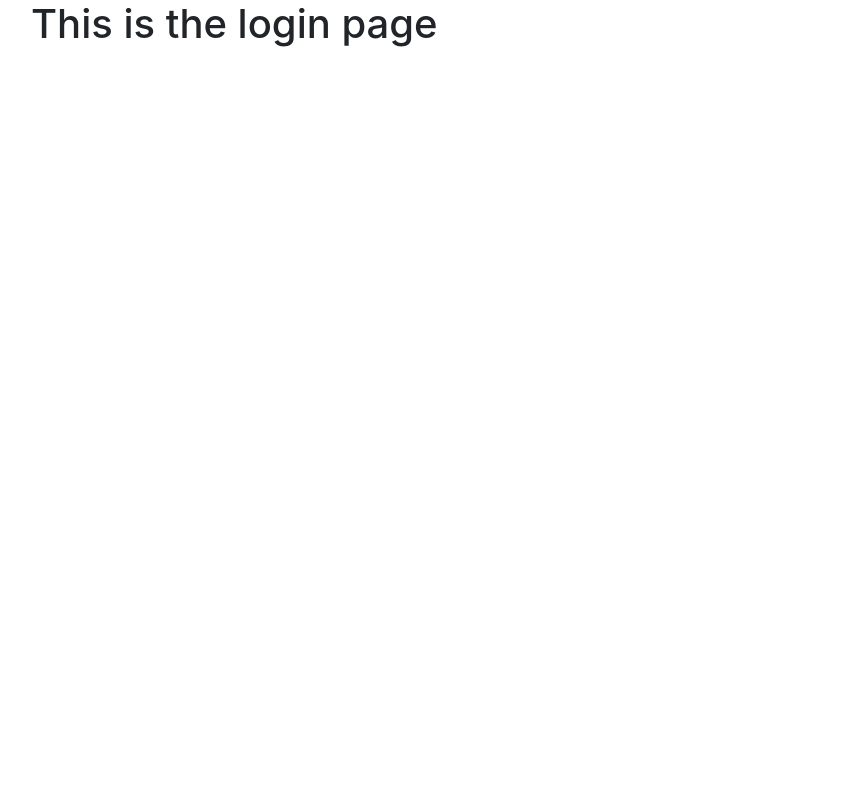
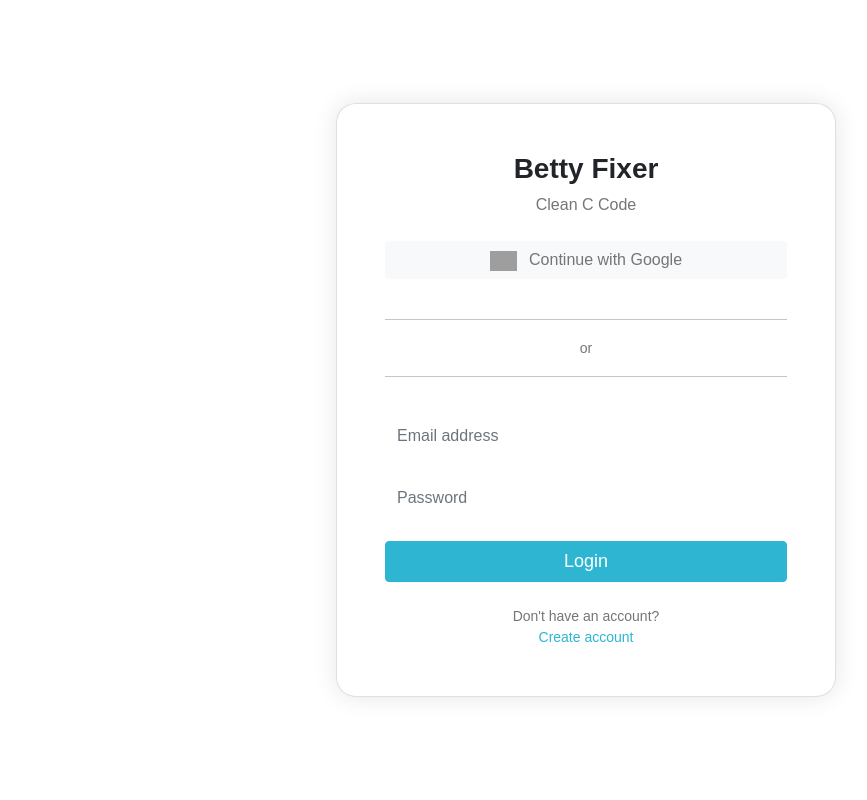
Before and after one commit to m-aishah/Betty-Fixer-v2.0, a Flask app: page /login in a window 1280 px wide. Shown: the whole page, without its empty margins (54-921 px from the left). Run offline with Flask 3, Linux system fonts and the light colour scheme; some libraries are stand-ins or nearby versions; grey boxes are pictures that could not be loaded.

Commit message:
Initial design of Login page.

```diff
--- a/website/templates/login.html
+++ b/website/templates/login.html
@@ -1,3 +1,112 @@
 {% extends "base.html" %} {% block content %}
-<h1>This is the login page</h1>
+<!--Set up background, align content to center.-->
+<div
+  class="bg-image"
+  style="
+    height: 100vh;
+    display: flex;
+    align-items: center;
+    justify-content: center;
+  "
+>
+  <!--Set up login card.-->
+  <div
+    class="card p-5"
+    style="
+      max-width: 500px;
+      width: 90%;
+      font-family: Arial, sans-serif;
+      background-color: rgba(255, 255, 255, 0.9);
+      border-radius: 20px;
+      box-shadow: 0 0 25px rgba(0, 0, 0, 0.1);
+      margin: 25px;
+    "
+  >
+    <!--Heading-->
+    <h2
+      class="text-center mb-2"
+      style="font-size: 28px; font-weight: bold; margin-bottom: 15px"
+    >
+      Betty Fixer
+    </h2>
+    <!--Tag phrase-->
+    <p class="text-center mb-4" style="color: #757575; font-size: 16px">
+      Clean C Code
+    </p>
+    <!--Continue with google button.-->
+    <div class="text-center mb-4">
+      <button
+        type="button"
+        class="btn btn-light"
+        style="font-family: Arial, sans-serif; color: #757575; width: 100%"
+      >
+        <img
+          src="https://upload.wikimedia.org/wikipedia/commons/5/53/Google_%22G%22_Logo.svg"
+          alt="Google Logo"
+          height="20"
+          class="mr-2"
+        />
+        Continue with Google
+      </button>
+    </div>
+    <!--'or' divider with horizontal lines above and below.-->
+    <div class="text-center mb-4">
+      <hr style="border-top: 1px solid #c5c5c5; flex-grow: 1" />
+      <span style="color: #757575; font-size: 14px; padding: 0 10px">or</span>
+      <hr style="border-top: 1px solid #c5c5c5; flex-grow: 1" />
+    </div>
+    <!--Login Form-->
+    <form method="POST">
+      <div class="form-group mb-4">
+        <input
+          type="email"
+          class="form-control border-0 border-bottom"
+          id="email"
+          name="email"
+          placeholder="Email address"
+          required
+          style="width: 100%"
+        />
+      </div>
+      <div class="form-group mb-4">
+        <input
+          type="password"
+          class="form-control border-0 border-bottom"
+          id="password"
+          name="password"
+          placeholder="Password"
+          required
+          style="width: 100%"
+        />
+      </div>
+      <!--Login button.-->
+      <div class="text-center mb-4">
+        <button
+          type="submit"
+          class="btn btn-primary btn-block"
+          style="
+            font-family: Arial, sans-serif;
+            font-size: large;
+            background-color: #2db5d1;
+            border-color: #2db5d1;
+            width: 100%;
+          "
+        >
+          Login
+        </button>
+      </div>
+    </form>
+    <div class="text-center">
+      <p class="mb-0" style="font-size: 14px; color: #757575">
+        Don't have an account?<br /><a
+          id="create_account"
+          href="/sign-up"
+          style="color: #2db5d1; text-decoration: none"
+          >Create account</a
+        >
+      </p>
+    </div>
+  </div>
+</div>
+
 {% endblock %}
```
